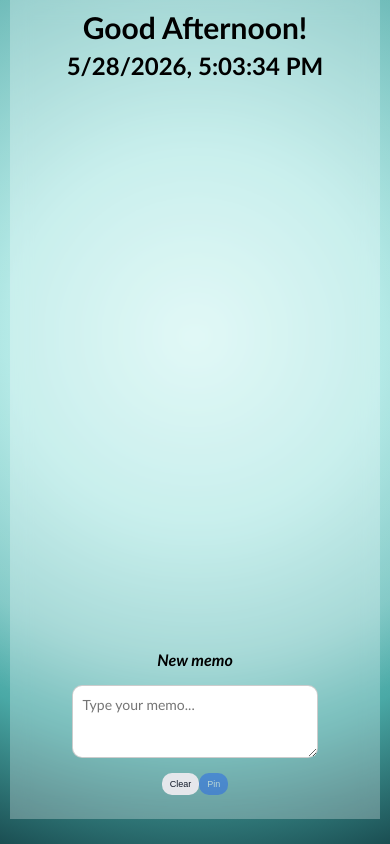
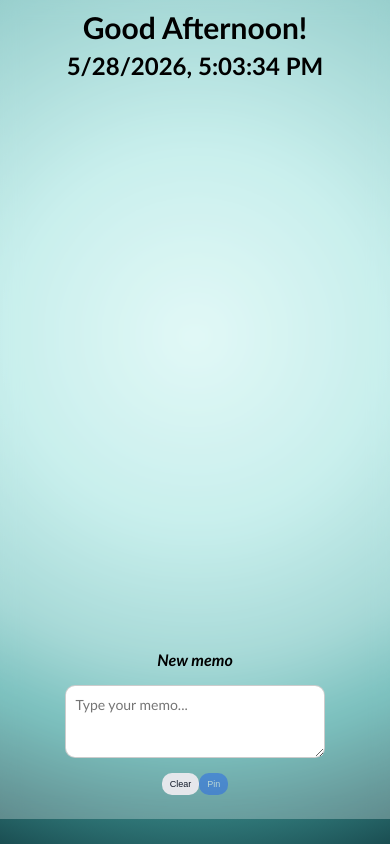
Before and after one commit to anndorphin/memo-board, a React (Create React App) app: page / in a window 390 px wide. Built offline with nearby package versions, Linux system fonts and the light colour scheme.

Commit message:
Responsive design for mobile edited8

```diff
--- a/src/styles.css
+++ b/src/styles.css
@@ -24,15 +24,15 @@ body {
 }
 
 /* “glass” teal radial gradient + vignette */
-body {
+/* body {
   background:
-    /* soft highlight */ radial-gradient(
+    /* soft highlight  radial-gradient(
       circle at 50% 35%,
       rgba(255, 255, 255, 0.25) 0%,
       rgba(255, 255, 255, 0.18) 62%,
       rgba(255, 255, 255, 0) 75%
     ),
-    /* main pale teal glow */
+    /* main pale teal glow
       radial-gradient(
         circle at 50% 40%,
         #c9f3f0 0%,
@@ -41,6 +41,30 @@ body {
         #1a4e52 100%
       );
   background-attachment: fixed;
+} */
+
+body {
+  background: none; /* stop the body background */
+}
+
+body::before {
+  content: "";
+  position: fixed;
+  inset: 0;
+  z-index: -1;
+  background: radial-gradient(
+      circle at 50% 35%,
+      rgba(255, 255, 255, 0.25) 0%,
+      rgba(255, 255, 255, 0.18) 62%,
+      rgba(255, 255, 255, 0) 75%
+    ),
+    radial-gradient(
+      circle at 50% 40%,
+      #c9f3f0 0%,
+      #9fe3df 35%,
+      #4aa9a6 75%,
+      #1a4e52 100%
+    );
 }
 
 h1 {
@@ -85,7 +109,7 @@ h3 {
   animation: fallOff 450ms ease-in forwards;
 }
 
-/* .appShell {
+.appShell {
   min-height: 97vh;
   display: flex;
   flex-direction: column;
@@ -97,29 +121,7 @@ h3 {
 
   max-width: 100%;
   margin: 0 auto;
-  padding: 12px 100px;
-
-  text-align: center;
-}  */
-
-.appShell {
-  min-height: 97vh;
-  display: flex;
-  flex-direction: column;
-
-  font-family: "Gill Sans", "Gill Sans MT", Calibri, "Trebuchet MS", sans-serif;
-
-  /* frosted glass */
-  background: rgba(255, 255, 255, 0.28);
-  backdrop-filter: blur(10px);
-  -webkit-backdrop-filter: blur(10px);
-
-  /* container sizing */
-  width: 95%;
-  margin: 0 auto; /* centers the container */
-
-  /* small, consistent padding */
-  padding: 5vw;
+  padding: 12px 5vw;
 
   text-align: center;
 }
```
